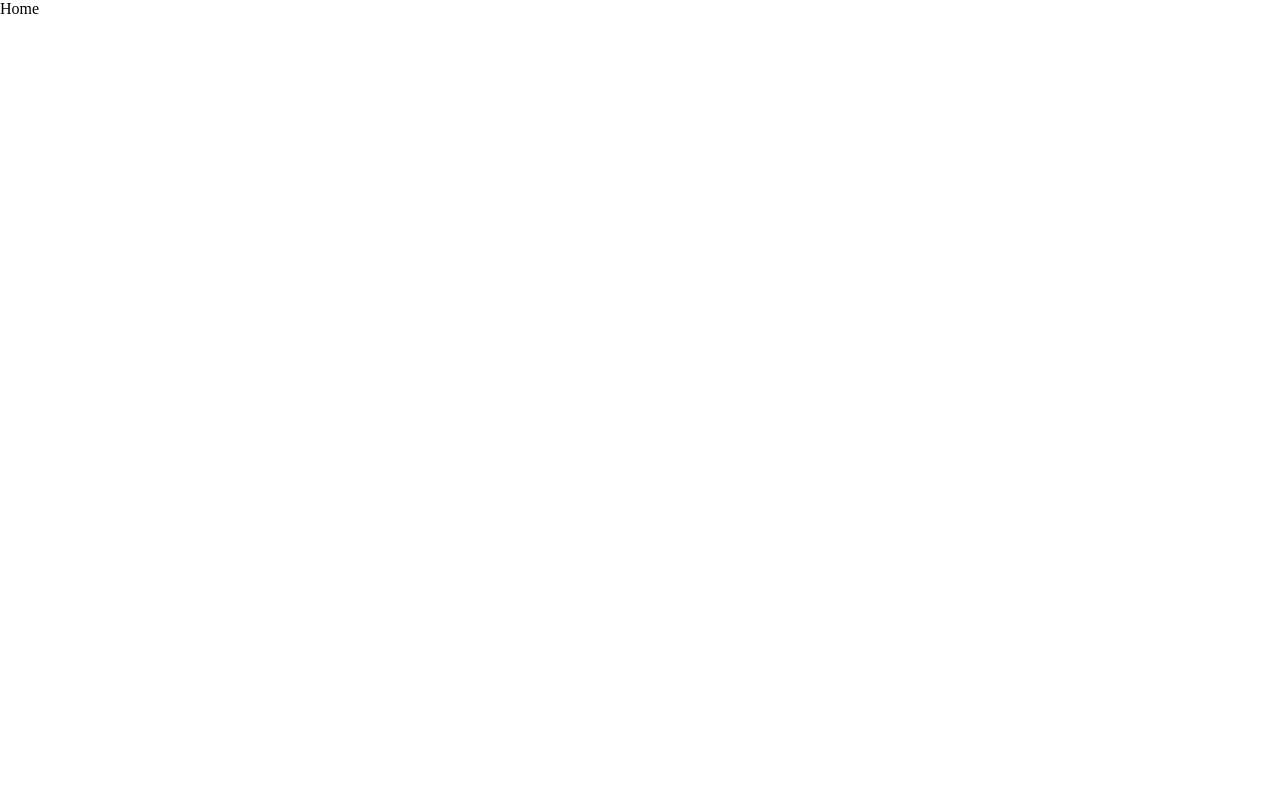
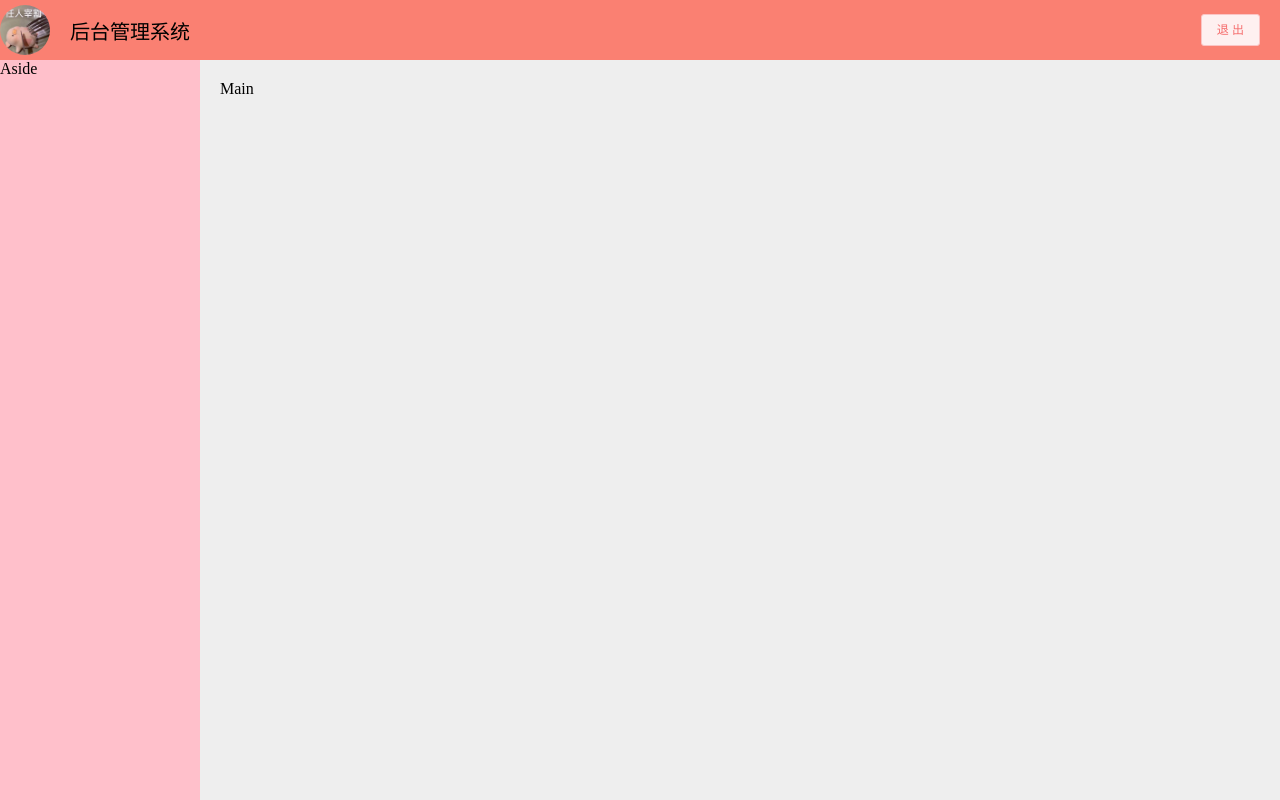
Before and after one commit to tan-alu/-, a Vue app: page /#/home in a window 1280 px wide. Built offline with nearby package versions, Linux system fonts and the light colour scheme.

Commit message:
主体内容

```diff
--- a/src/components/Home.vue
+++ b/src/components/Home.vue
@@ -1,13 +1,71 @@
 <template>
-    <div>Home</div>
+  <el-container class="container_box">
+      <!-- 头部区域 -->
+    <el-header>
+        <div>
+            <img src="../assets/logo.jpg" alt="">
+            <span>后台管理系统 </span>
+        </div>
+        <el-button type="danger" plain size="small" @click='exit'>退 出</el-button>
+    </el-header>
+    <!-- 页面主体 -->
+    <el-container>
+        <!-- 左侧 -->
+        <el-aside width="200px">Aside</el-aside>
+        <!-- 内容中心 -->
+        <el-main>Main</el-main>
+    </el-container>
+</el-container>
 </template>
 
 <script>
 export default {
+  data () {
+    return {
+
+    }
+  },
+  methods: {
+    // 退出
+    exit () {
+      window.sessionStorage.clear('token')
+      this.$router.push('/login')
+    }
+  }
 
 }
 </script>
 
 <style lang="less" scoped>
+.container_box{
+    height: 100%;
+}
 
+.el-header{
+    background-color: salmon;
+    display: flex;
+    justify-content: space-between;
+    padding-left: 0px;
+    align-items: center;
+    font-size: 20px;
+    > div {
+        display: flex;
+        align-items: center;
+        img{
+            width: 50px;
+            height: 50px;
+            border-radius: 50%;
+        }
+        span{
+            margin-left: 20px;
+        }
+    }
+
+}
+.el-aside{
+    background-color: pink;
+}
+.el-main{
+    background-color: #eee;
+}
 </style>
```
